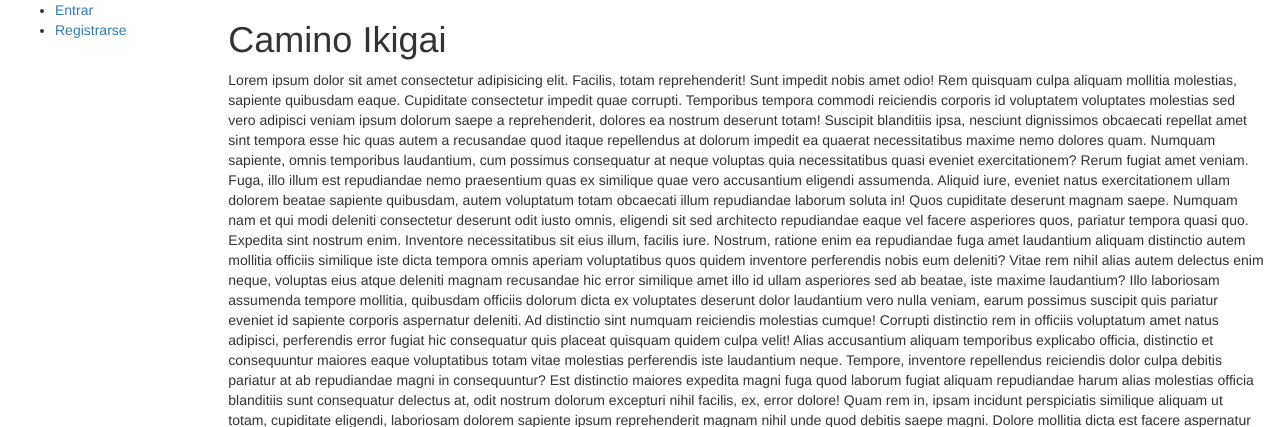
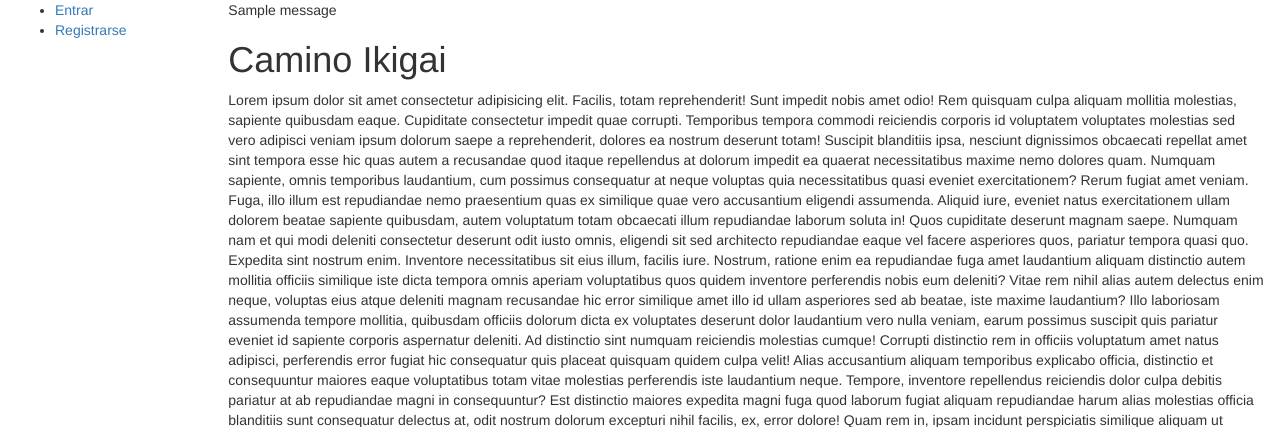
Before and after one commit to sebastianguerra/ProyectoIWG101, a Django app: page / in a window 1280 px wide. Shown: the top 427 px of the page. Run offline with Django 3.2, Linux system fonts and the light colour scheme; tables that the repository leaves empty hold one stand-in row (values such as "Sample post"); one stand-in notice (Sample message) is shown; some libraries are stand-ins or nearby versions.

Commit message:
En la template base se muestran los mensajes

```diff
--- a/proyecto_iwg101/page/templates/base_generic.html
+++ b/proyecto_iwg101/page/templates/base_generic.html
@@ -40,6 +40,13 @@
                     {% endblock %}
                 </div>
                 <div class="col-sm-10 ">
+                    {% if messages %}
+                        {% for message in messages %}
+                            <div class="notification {{message.tags}}">
+                                {{ message }}
+                            </div>
+                        {% endfor %}
+                    {% endif %}
                     {% block content %}{% endblock %}
                 </div>
             </div>
```
